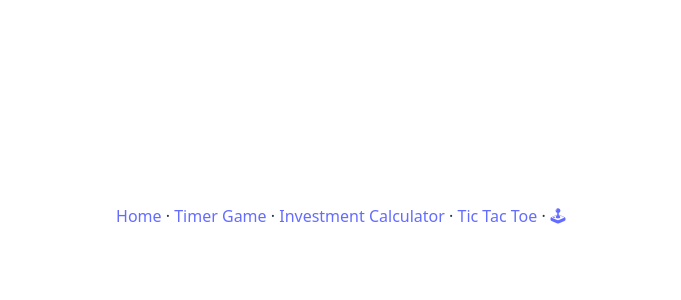
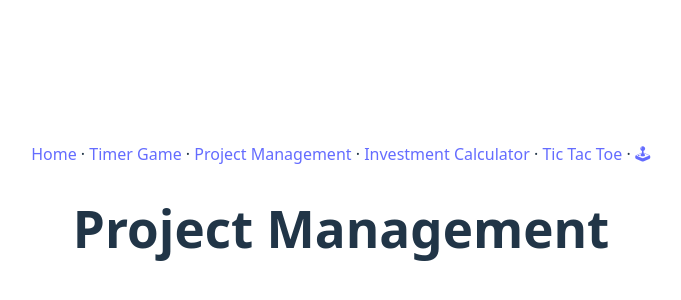
Before and after one commit to 0xadri/ima-kokode, a React (Vite) app: page /ProjectMgmt in a window 1280 px wide. Shown: the part 184-484 px from the top of the page, without its empty margins (299-980 px from the left). Built offline with nearby package versions, Linux system fonts and the light colour scheme.

Commit message:
Project Mgmt Page: Init

```diff
--- a/src/App.jsx
+++ b/src/App.jsx
@@ -7,6 +7,7 @@ import NavBar from "./components/NavBar";
 import TicTacToe from "./pages/TicTacToe";
 import Playground from "./pages/Playground";
 import Timer from "./pages/Timer";
+import ProjectMgmt from "./pages/ProjectMgmt";
 
 function App() {
   const [count, setCount] = useState(0);
@@ -21,6 +22,7 @@ function App() {
           path="/InvestmentCalculator"
           element={<InvestmentCalculator />}
         />
+        <Route path="/ProjectMgmt" element={<ProjectMgmt />} />
         <Route path="/TicTacToe" element={<TicTacToe />} />
         <Route path="/Playground" element={<Playground />} />
       </Routes>
--- a/src/components/NavBar.jsx
+++ b/src/components/NavBar.jsx
@@ -6,6 +6,8 @@ const NavBar = () => {
       <Link to="/">Home</Link>
       {" · "}
       <Link to="/Timer">Timer Game</Link>
+      {" · "}
+      <Link to="/ProjectMgmt">Project Management</Link>
       {" · "}
       <Link to="/InvestmentCalculator">Investment Calculator</Link>
       {" · "}
--- /dev/null
+++ b/src/pages/ProjectMgmt.jsx
@@ -0,0 +1,9 @@
+const ProjectMgmt = () => {
+  return (
+    <div>
+      <h1>Project Management</h1>
+    </div>
+  );
+};
+
+export default ProjectMgmt;
```
